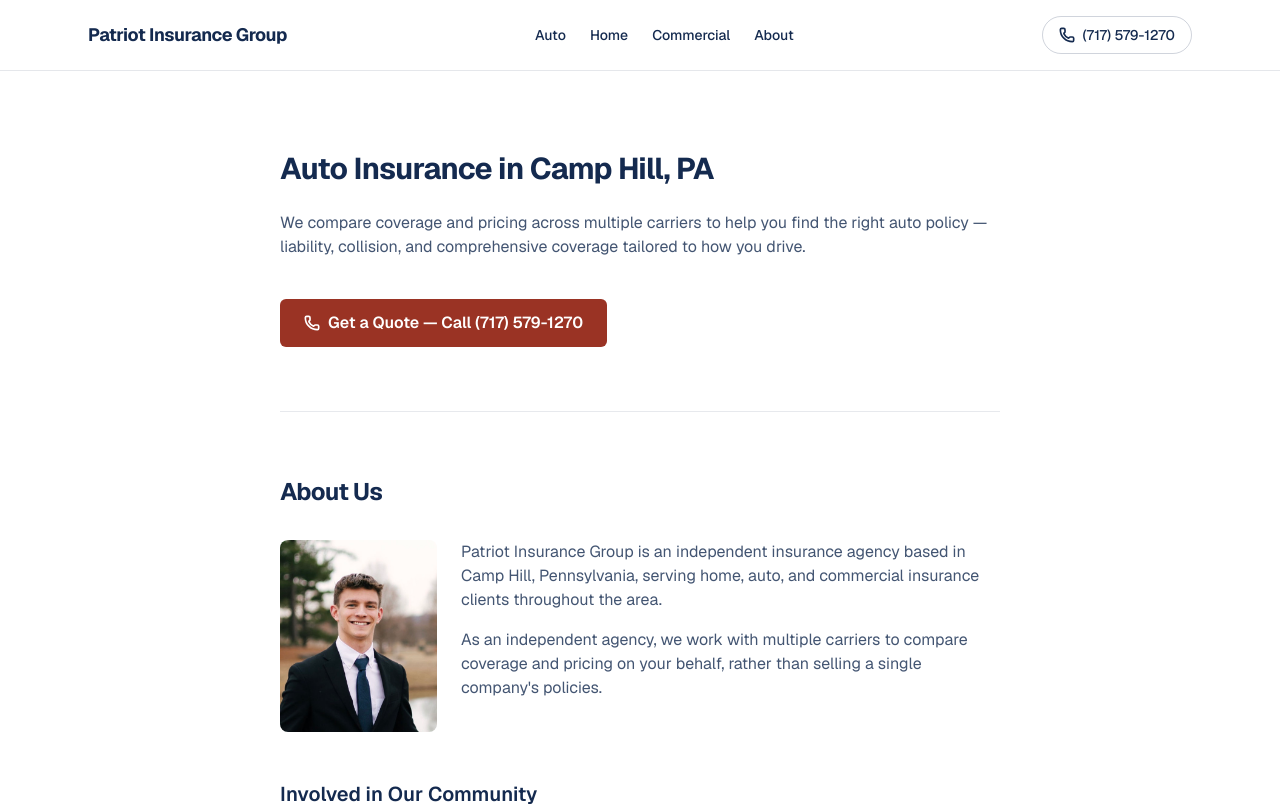
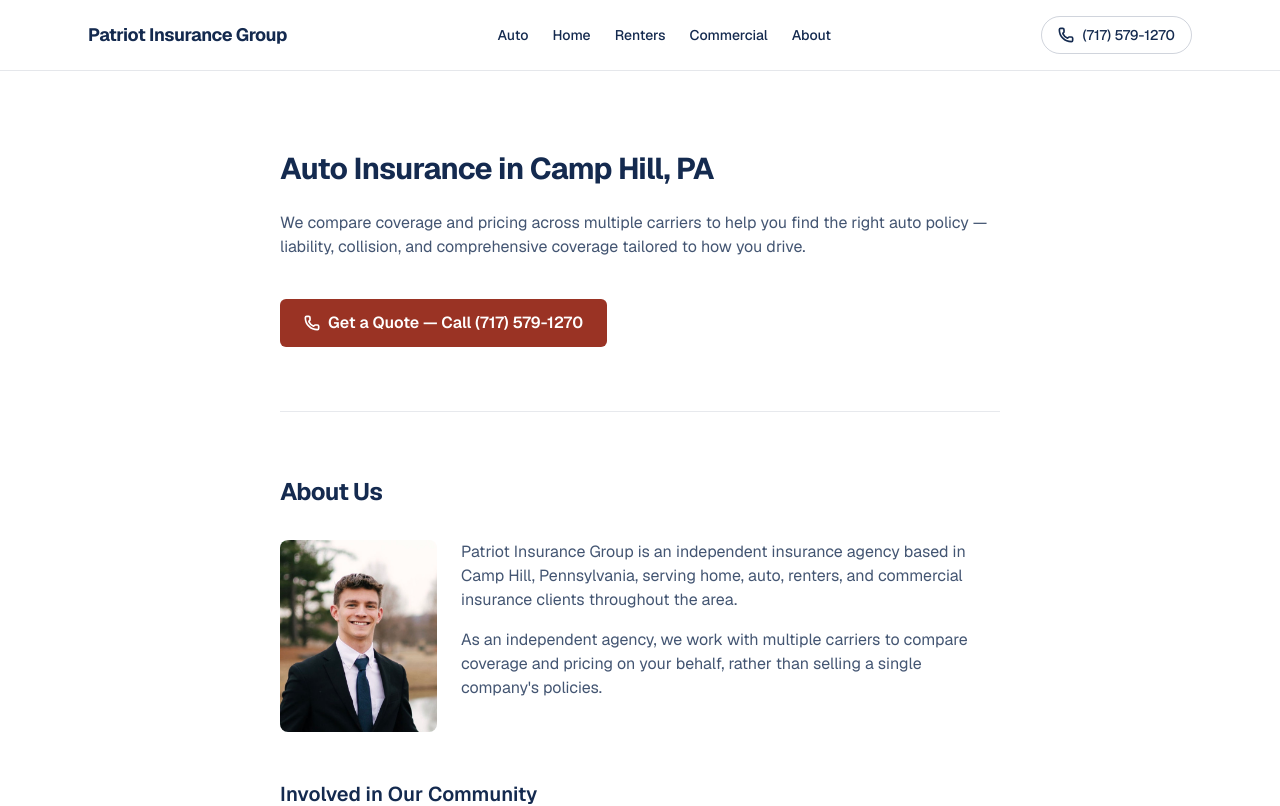
Before and after one commit to dawson-star/pariot-insurance-website, a Next.js app: page /auto-insurance in a window 1280 px wide. Shown: the top 806 px of the page. Built offline with nearby package versions, Linux system fonts and the light colour scheme; no server answers.

Commit message:
Add Renters Insurance page, nav link, and homepage service card

```diff
--- a/app/about/page.tsx
+++ b/app/about/page.tsx
@@ -23,8 +23,8 @@
         <div className="space-y-4 text-navy/80">
           <p>
             Patriot Insurance Group is an independent insurance agency based
-            in Camp Hill, Pennsylvania, serving home, auto, and commercial
-            insurance clients throughout the area.
+            in Camp Hill, Pennsylvania, serving home, auto, renters, and
+            commercial insurance clients throughout the area.
           </p>
           <p>
             As an independent agency, we work with multiple carriers to
--- a/app/auto-insurance/page.tsx
+++ b/app/auto-insurance/page.tsx
@@ -38,8 +38,8 @@
         <div className="space-y-4 text-navy/80">
           <p>
             Patriot Insurance Group is an independent insurance agency based
-            in Camp Hill, Pennsylvania, serving home, auto, and commercial
-            insurance clients throughout the area.
+            in Camp Hill, Pennsylvania, serving home, auto, renters, and
+            commercial insurance clients throughout the area.
           </p>
           <p>
             As an independent agency, we work with multiple carriers to
--- a/app/layout.tsx
+++ b/app/layout.tsx
@@ -18,12 +18,13 @@
 export const metadata: Metadata = {
   title: "Patriot Insurance Group",
   description:
-    "Patriot Insurance Group offers home, auto, and commercial insurance in Camp Hill, PA.",
+    "Patriot Insurance Group offers home, auto, renters, and commercial insurance in Camp Hill, PA.",
 };
 
 const NAV_LINKS = [
   { href: "/auto-insurance", label: "Auto" },
   { href: "/home-insurance", label: "Home" },
+  { href: "/renters-insurance", label: "Renters" },
   { href: "/commercial-insurance", label: "Commercial" },
   { href: "/about", label: "About" },
 ];
--- a/app/page.tsx
+++ b/app/page.tsx
@@ -1,6 +1,6 @@
 import Image from "next/image";
 import Link from "next/link";
-import { Car, Home as HomeIcon, Building2 } from "lucide-react";
+import { Car, Home as HomeIcon, Building2, KeyRound } from "lucide-react";
 import CallButton from "./components/CallButton";
 
 const SERVICES = [
@@ -15,6 +15,12 @@
     icon: HomeIcon,
     label: "Home Insurance",
     blurb: "Protection against fire, theft, weather, and liability.",
+  },
+  {
+    href: "/renters-insurance",
+    icon: KeyRound,
+    label: "Renters Insurance",
+    blurb: "Coverage for your belongings and liability as a renter.",
   },
   {
     href: "/commercial-insurance",
@@ -51,7 +57,7 @@
             </h1>
             <p className="mt-6 max-w-xl text-lg text-navy/70">
               Patriot Insurance Group helps families and businesses in the Camp
-              Hill area find the right home, auto, and commercial coverage — at
+              Hill area find the right home, auto, renters, and commercial coverage — at
               the right price.
             </p>
             <div className="mt-8">
@@ -128,7 +134,7 @@
           <h2 className="text-center text-2xl font-bold text-navy">
             What We Cover
           </h2>
-          <div className="mt-10 grid gap-6 sm:grid-cols-3">
+          <div className="mt-10 grid gap-6 sm:grid-cols-2 lg:grid-cols-4">
             {SERVICES.map((s) => (
               <Link
                 key={s.href}
--- /dev/null
+++ b/app/renters-insurance/page.tsx
@@ -0,0 +1,24 @@
+import type { Metadata } from "next";
+import CallButton from "../components/CallButton";
+
+export const metadata: Metadata = {
+  title: "Renters Insurance | Patriot Insurance Group",
+};
+
+export default function RentersInsurance() {
+  return (
+    <div className="mx-auto max-w-3xl px-6 py-20">
+      <h1 className="text-3xl font-bold tracking-tight text-navy">
+        Renters Insurance in Camp Hill, PA
+      </h1>
+      <p className="mt-6 text-navy/80">
+        Protect your belongings and cover your liability as a renter — theft,
+        fire, water damage, and more. We shop multiple carriers to find
+        affordable coverage that fits your apartment or rental home.
+      </p>
+      <div className="mt-10">
+        <CallButton label="Get a Quote — Call (717) 579-1270" />
+      </div>
+    </div>
+  );
+}
```
